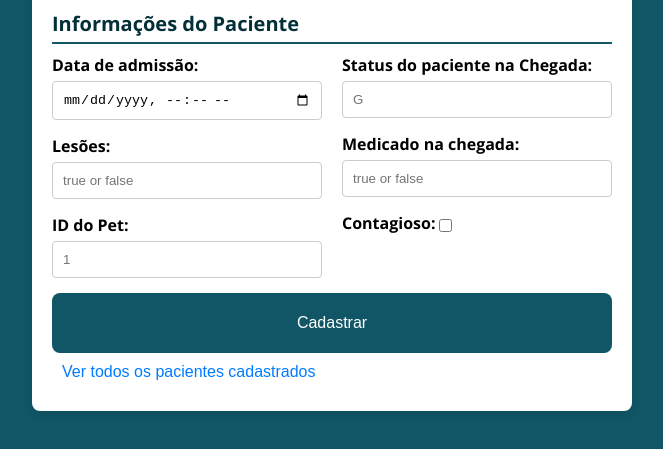
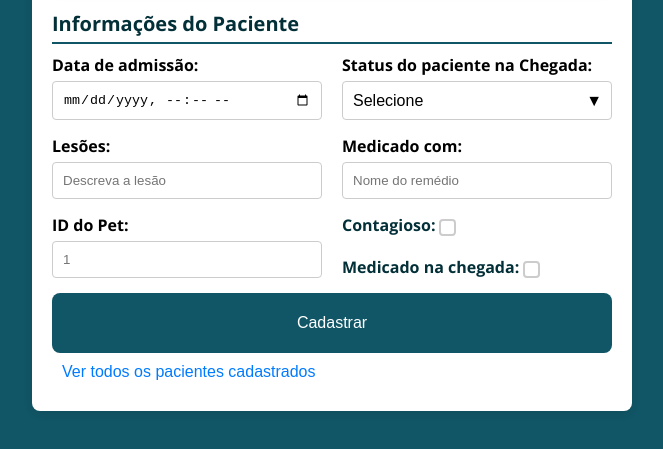
Before and after one commit to RicardoVCastilho/FRONTEND-API-POSTGRE, a plain HTML site: page form.html in a window 1280 px wide. Shown: the part 125-574 px from the top of the page, without its empty margins (308-971 px from the left). Drawn offline with nearby package versions, Linux system fonts and the light colour scheme.

Commit message:
updating styles and fixing exibition details

```diff
--- a/form.html
+++ b/form.html
@@ -17,7 +17,7 @@
                     <input type="datetime-local" id="admission" name="admission" required>
 
                     <label for="injuries"> Lesões:</label>
-                    <input type="text" id="injuries" name="injuries"  placeholder="true or false" required>
+                    <input type="text" id="injuries" name="injuries"  placeholder="Descreva a lesão" required>
 
                     <label for="pet_id"> ID do Pet:</label>
                     <input type="number" id="pet_id"  name="pet_id" placeholder="1">
@@ -25,14 +25,29 @@
 
                 <div class="input-column">
                     <label for="at_arrival_patient_status">Status do paciente na Chegada:</label>
-                    <input type="text" id="at_arrival_patient_status" name="at_arrival_patient_status" placeholder= "G" required>
+                    <div class="select-wrapper">
+                        <select id="at_arrival_patient_status" name="at_arrival_patient_status" required>
+                            <option value="">Selecione</option>
+                            <option value="A">Ativo</option>
+                            <option value="E">Estável</option>
+                            <option value="G">Grave</option>
+                            <option value="P">Perigoso</option>
+                        </select>
+                    </div>
 
-                    <label for="medicated_at_arrival">Medicado na chegada:</label>
-                    <input type="text" id="medicated_at_arrival" name="medicated_at_arrival" placeholder="true or false"  required>
+                    <div class="medicated_with">
+                        <label for="medicated_with">Medicado com: </label>
+                        <input type="text" id="medicated_with" name="medicated_with" placeholder="Nome do remédio"  required>
+                    </div>
 
                     <div class="contagious-check">
                         <label for="contagious">Contagioso:</label>
-                        <input type="checkbox" id="contagious" name="contagious">
+                        <input type="checkbox" id="contagious" name="contagious" required>
+                    </div>
+
+                    <div class="medicated_at_arrival">
+                        <label for="medicated_at_arrival">Medicado na chegada:</label>
+                        <input type="checkbox" id="medicated_at_arrival" name="medicated_at_arrival" required>
                     </div>
                 </div>
             </div>
--- a/patientForm/patient-form-script.js
+++ b/patientForm/patient-form-script.js
@@ -6,8 +6,15 @@ async function submitForm(event) {
     const injuries = document.getElementById('injuries').value;
     const petId = document.getElementById('pet_id').value;
     const arrivalStatus = document.getElementById('at_arrival_patient_status').value;
-    const medicated = document.getElementById('medicated_at_arrival').value;
+    const medicated = document.getElementById('medicated_at_arrival').checked;
     const contagious = document.getElementById('contagious').checked;
+    const medicatedWith = document.getElementById('medicated_with').value;
+
+    // Validação do status
+    if (!arrivalStatus) {
+        alert('Por favor, selecione o status do paciente na chegada.');
+        return; // Interrompe o envio se o status não for selecionado
+    }
 
     const patientData = {
         admission: admissionDate,
@@ -15,6 +22,7 @@ async function submitForm(event) {
         pet_id: petId,
         at_arrival_patient_status: arrivalStatus,
         medicated_at_arrival: medicated,
+        medicated_with: medicatedWith,
         contagious: contagious
     };
 
@@ -28,18 +36,18 @@ async function submitForm(event) {
         });
 
         if (!response.ok) {
-            throw new Error('Erro na requisição: ' + response.statusText)
+            throw new Error('Erro na requisição: ' + response.statusText);
         }
 
         const data = await response.json();
-        console.log('Paciente cadasstrado:', data);
+        console.log('Paciente cadastrado:', data);
         alert('Paciente cadastrado com sucesso!');
 
         document.getElementById('patient-form').reset();
     } catch (error) {
         console.error('Erro ao cadastrar o paciente:', error);
         alert('Erro ao cadastrar paciente. Por favor, tente novamente.');
-    };
+    }
 }
 
 document.getElementById('patient-form').addEventListener('submit', submitForm);
--- a/patientForm/patient-form-style.css
+++ b/patientForm/patient-form-style.css
@@ -65,6 +65,43 @@ h2 {
     margin-right: 0;
 }
 
+select {
+    width: 100%;
+    padding: 10px;
+    border: 1px solid #ccc;
+    border-radius: 4px;
+    background-color: white;
+    font-size: 16px;
+    transition: border-color 0.3s;
+    appearance: none;
+}
+
+select:focus {
+    border-color: #007bff;
+    outline: none;
+}
+
+.select-wrapper {
+    position: relative;
+}
+
+.select-wrapper::after {
+    content: '▼';
+    position: absolute;
+    right: 10px;
+    top: 50%;
+    transform: translateY(-50%);
+    pointer-events: none;
+}
+
+select option {
+    padding: 10px;
+}
+
+.medicated_with {
+    margin-top: 15px;
+}
+
 label {
     margin-bottom: 5px;
     display: block;
@@ -104,13 +141,60 @@ input[type="datetime-local"]:focus {
     background-color: var(--primary-color-darker);
 }
 
+.medicated_at_arrival {
+    display: flex;
+    align-items: center;
+    margin-top: 15px;
+}
+
+.medicated_at_arrival input[type="checkbox"] {
+    appearance: none;
+    width: 17px;
+    height: 17px;
+    border: 2px solid #ccc;
+    border-radius: 4px;
+    background-color: white;
+    cursor: pointer;
+    transition: background-color 0.3s, border-color 0.3s;
+    margin-right: 10px;
+}
+
+.medicated_at_arrival input[type="checkbox"]:checked {
+    background-color: var(--primary-color);
+    border-color: var(--primary-color);
+}
+
+.medicated_at_arrival label {
+    font-weight: 700;
+    color: var(--primary-color-darker);
+}
+
+
 .contagious-check {
     display: flex;
     align-items: center;
 }
 
-.contagious-check input {
-    margin-right: 5px;
+.contagious-check input[type="checkbox"] {
+    appearance: none;
+    width: 17px;
+    height: 17px;
+    border: 2px solid #ccc;
+    border-radius: 4px;
+    background-color: white;
+    cursor: pointer;
+    transition: background-color 0.3s, border-color 0.3s;
+    margin-right: 10px;
+}
+
+.contagious-check input[type="checkbox"]:checked {
+    background-color: var(--primary-color);
+    border-color: var(--primary-color);
+}
+
+.contagious-check label {
+    font-weight: 700;
+    color: var(--primary-color-darker);
 }
 
 button a {
--- a/patientList/patient-list-style.css
+++ b/patientList/patient-list-style.css
@@ -40,7 +40,6 @@ body {
     box-shadow: 0 4px 8px rgba(0, 0, 0, 0.1);
     background-color: #f0f8ff;
     border-radius: 5px;
-    font-size:1.5;
 }
 
 #patients {
```
Also changed, not shown: index.html (+1 -1 lines), patientList/patient-list-script.js (+22 -12 lines).
